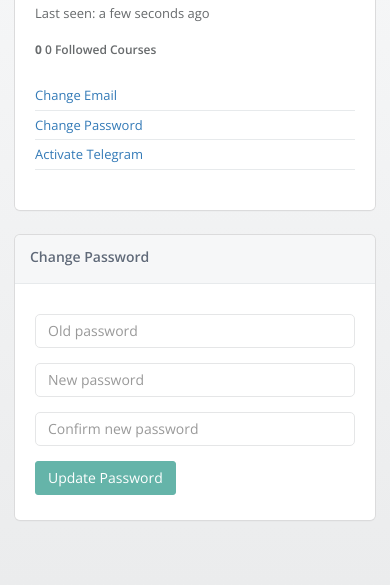
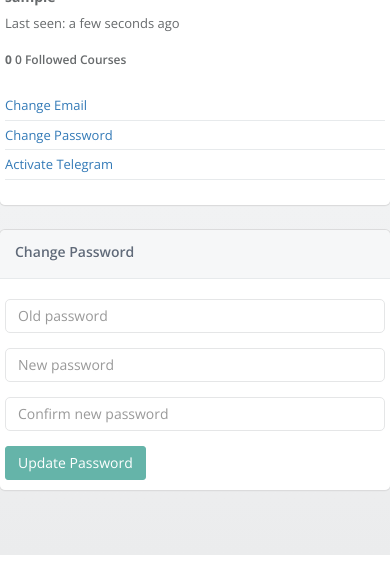
Before and after one commit to bluesurfer/UniveCalendar, a Flask app: page /change-password in a window 390 px wide. Shown: the part 496-1081 px from the top of the page. After the commit the page ends 1051 px from the top, so only its background shows below. Run offline with Flask 2, Linux system fonts and the light colour scheme; the visitor is signed in with stand-in values (Sample User, id 1); data comes from the database, SQL or seed files in the repository; data that the repository does not hold is empty; some libraries are stand-ins or nearby versions.

Commit message:
Improving responsiveness

```diff
--- a/app/static/css/style.css
+++ b/app/static/css/style.css
@@ -1563,7 +1563,6 @@ label.error {
     border: 1px dotted #cc5965;
 }
 
-
 body {
     font-family: "open sans", "Helvetica Neue", Helvetica, Arial, sans-serif;
     background-color: #ebeced;
@@ -1581,7 +1580,6 @@ body.full-height-layout #wrapper,
 body.full-height-layout #page-wrapper {
     height: 100%;
 }
-
 
 body.boxed-layout #wrapper {
     background-color: #2f4050;
@@ -1650,7 +1648,6 @@ a:focus {
     margin-top: 15px;
     margin-bottom: 15px;
 }
-
 
 /* WRAPPERS */
 #wrapper {
@@ -2733,7 +2730,6 @@ body.modal-open {
     padding-right: inherit !important;
 }
 
-
 /* ERROR & LOGIN & LOCKSCREEN*/
 .middle-box {
     max-width: 400px;
@@ -3083,7 +3079,6 @@ body.modal-open {
     border-radius: 5px;
 }
 
-
 .input-group-addon {
     border-radius: 5px;
 }
@@ -3097,19 +3092,21 @@ body.modal-open {
     background: #fcfcfc;
 }
 
-
 .folder-list li a {
     display: block;
     padding: 5px 0;
 }
+
 .folder-list li {
     border-bottom: 1px solid #e7eaec;
     display: block;
 }
+
 .folder-list li i {
     margin-right: 8px;
     color: #3d4d5d;
 }
+
 .alert-danger {
     background-color: #D64242;
     color: #fff;
@@ -3120,7 +3117,21 @@ body.modal-open {
     letter-spacing: -1px;
 }
 
-
 a {
     word-wrap: break-word;
 }
+
+.wizard > .steps > ul > li {
+    width: 33%;
+}
+
+@media (max-width: 768px) {
+    .ibox-content {
+        padding: 5px;
+    }
+
+    .container {
+        padding: 0 !important;
+        margin: 0 !important;
+    }
+}
--- a/app/static/js/univecalendar.js
+++ b/app/static/js/univecalendar.js
@@ -2,9 +2,9 @@ $(document).ready(function () {
 
     // Add body-small class if window less than 768px
     if ($(this).width() < 769) {
-        $('body').addClass('body-small')
+        $('body').addClass('body-small');
     } else {
-        $('body').removeClass('body-small')
+        $('body').removeClass('body-small');
     }
 
     // MetsiMenu
@@ -115,7 +115,7 @@ $(document).ready(function () {
                 railOpacity: 0.9
             });
         }
-    })
+    });
 
     // Move right sidebar top after scroll
     $(window).scroll(function () {
```
Lines whose indentation alone changed are shown as unchanged.
